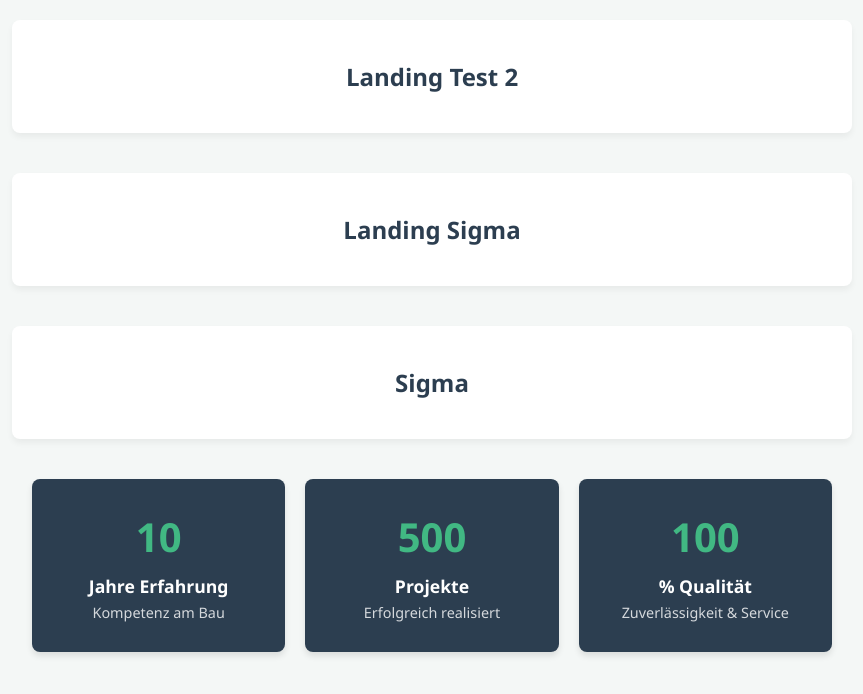
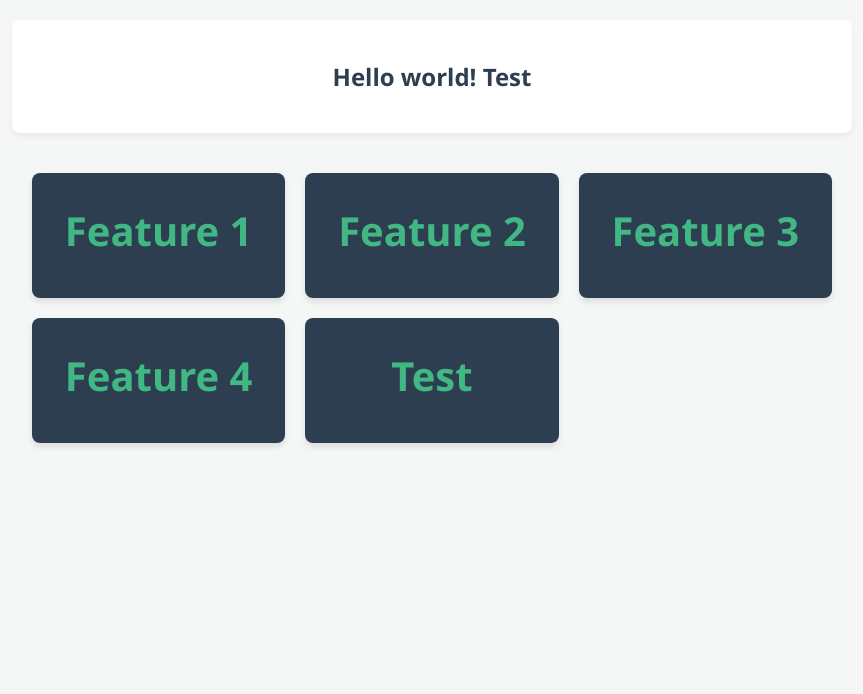
Before and after one commit to elektrikerchemnitz1-ops/page-generator, a plain HTML site: page index.html in a window 1280 px wide. Shown: the whole page, without its empty margins (208-1071 px from the left). Drawn offline with Linux system fonts and the light colour scheme.

Commit message:
Deploying to gh-pages from @ elektrikerchemnitz1-ops/page-generator@cf1f738c40e5c7e1e7f700fe831225abf7c1704d 🚀

```diff
--- a/index.html
+++ b/index.html
@@ -4,7 +4,7 @@
 <head>
     <meta charset="UTF-8">
     <meta name="viewport" content="width=device-width, initial-scale=1.0">
-    <title>Landing</title>
+    <title>Home</title>
     <style>
         body {
             font-family: 'Segoe UI', Tahoma, Geneva, Verdana, sans-serif;
@@ -33,35 +33,29 @@
 <body>
 
       <section class="teaser">
-        <h1>Landing Test 2</h1>
-      </section>
-
-      <section class="teaser">
-        <h1>Landing Sigma</h1>
-      </section>
-
-      <section class="teaser">
-        <h1>Sigma</h1>
+        <h1>Hello world! Test</h1>
       </section>
 
       <section class="stats-container">
 
       <div class="stat-card">
-        <div class="number">10</div>
-        <div class="label">Jahre Erfahrung</div>
-        <div class="desc">Kompetenz am Bau</div>
+        <div class="number">Feature 1</div>
       </div>
 
       <div class="stat-card">
-        <div class="number">500</div>
-        <div class="label">Projekte</div>
-        <div class="desc">Erfolgreich realisiert</div>
+        <div class="number">Feature 2</div>
       </div>
 
       <div class="stat-card">
-        <div class="number">100</div>
-        <div class="label">% Qualität</div>
-        <div class="desc">Zuverlässigkeit & Service</div>
+        <div class="number">Feature 3</div>
+      </div>
+
+      <div class="stat-card">
+        <div class="number">Feature 4</div>
+      </div>
+
+      <div class="stat-card">
+        <div class="number">Test</div>
       </div>
 
       </section>
```
